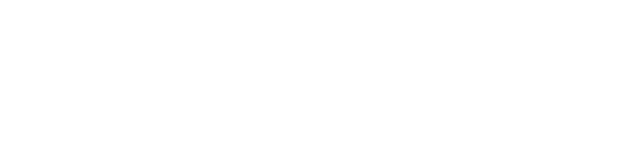
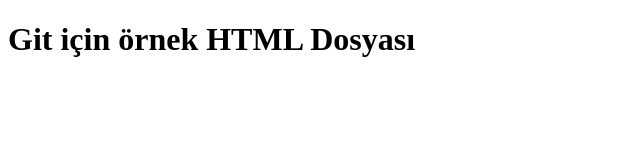
Before and after one commit to ainsoft-tech/gitdersitestrepo, a plain HTML site: page index.html in a window 1280 px wide. Shown: the whole page, without its empty margins (0-640 px from the left). Drawn offline with Linux system fonts and the light colour scheme.

```diff
--- a/index.html
+++ b/index.html
@@ -6,6 +6,6 @@
     <title>Git Dersleri</title>
 </head>
 <body>
-
+    <h1>Git için örnek HTML Dosyası</h1>
 </body>
 </html>
```
Also changed, not shown: notlar.txt, 1 other file.
